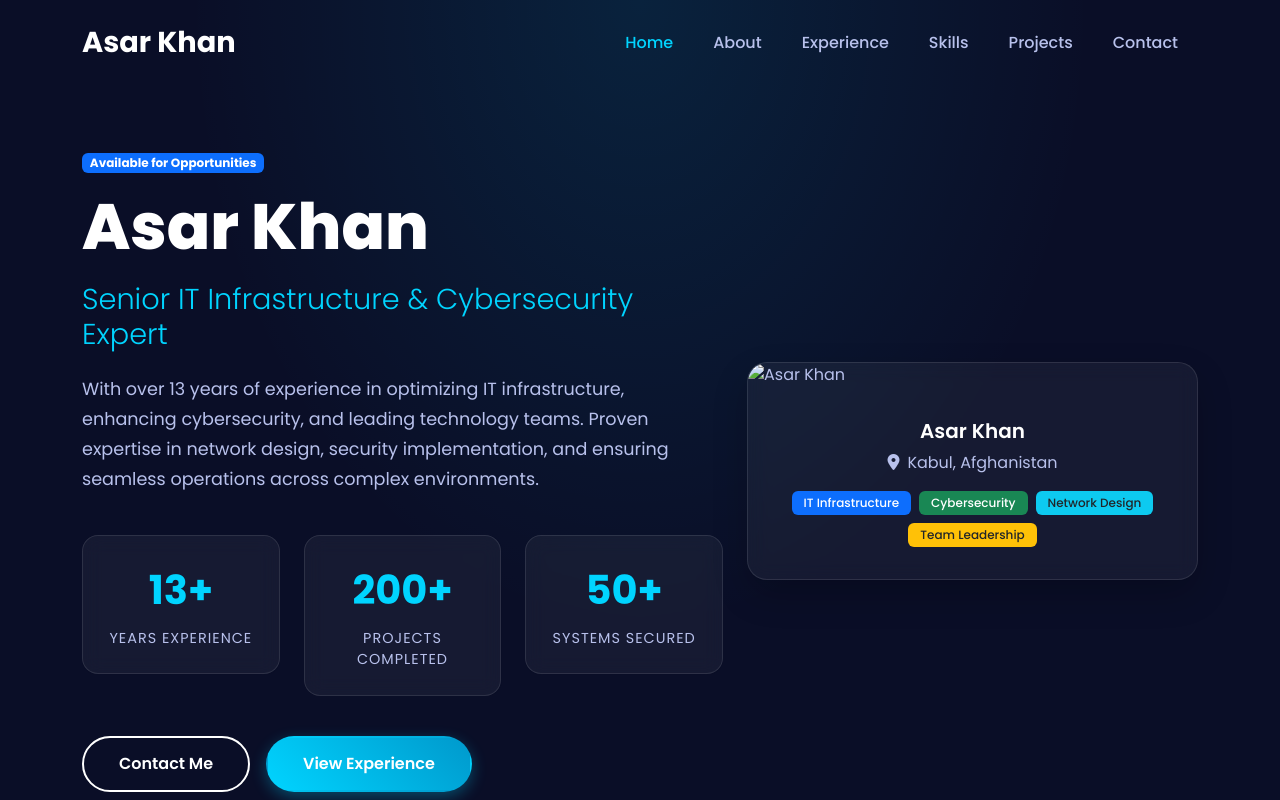
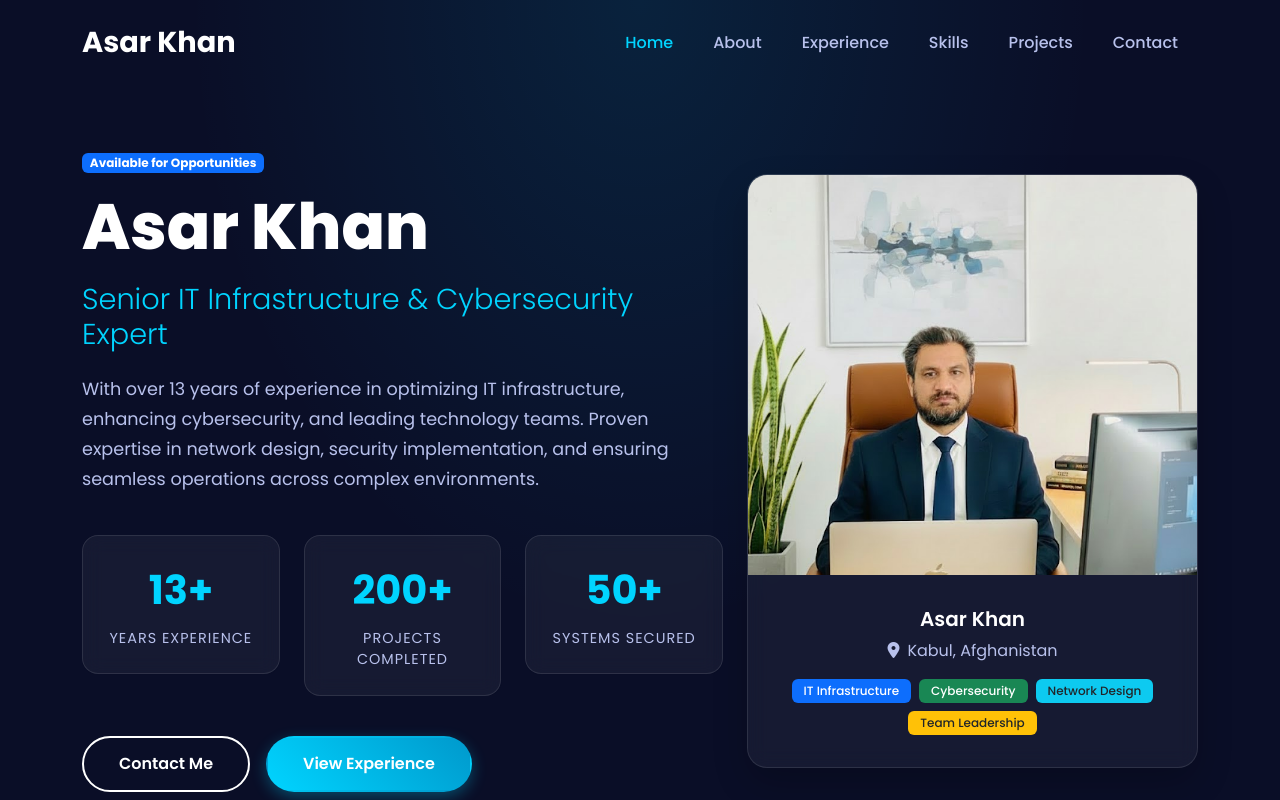
Before and after one commit to asar23314/portfolio, a plain HTML site: page index.html in a window 1280 px wide. Shown: the top 800 px of the page. Drawn offline with nearby package versions, Linux system fonts and the light colour scheme.

Commit message:
Update index.html

```diff
--- a/index.html
+++ b/index.html
@@ -501,8 +501,8 @@
                 </div>
                 <div class="col-lg-5 mt-5 mt-lg-0" data-aos="fade-left">
                     <div class="profile-card">
-                        <!-- IMPORTANT: This path assumes you renamed your image to 'profile-pic.jpg' -->
-                        <img src="portfolio/profile-pic.jpg" alt="Asar Khan" class="profile-img">
+                        <!-- The src attribute is URL-encoded to handle spaces and parentheses in the filename. -->
+                        <img src="portfolio/unnamed%20%283%29.jpg" alt="Asar Khan" class="profile-img">
                         <div class="profile-content">
                             <h3 class="h5 mb-2">Asar Khan</h3>
                             <p class="mb-3"><i class="fas fa-map-marker-alt me-2"></i>Kabul, Afghanistan</p>
```
